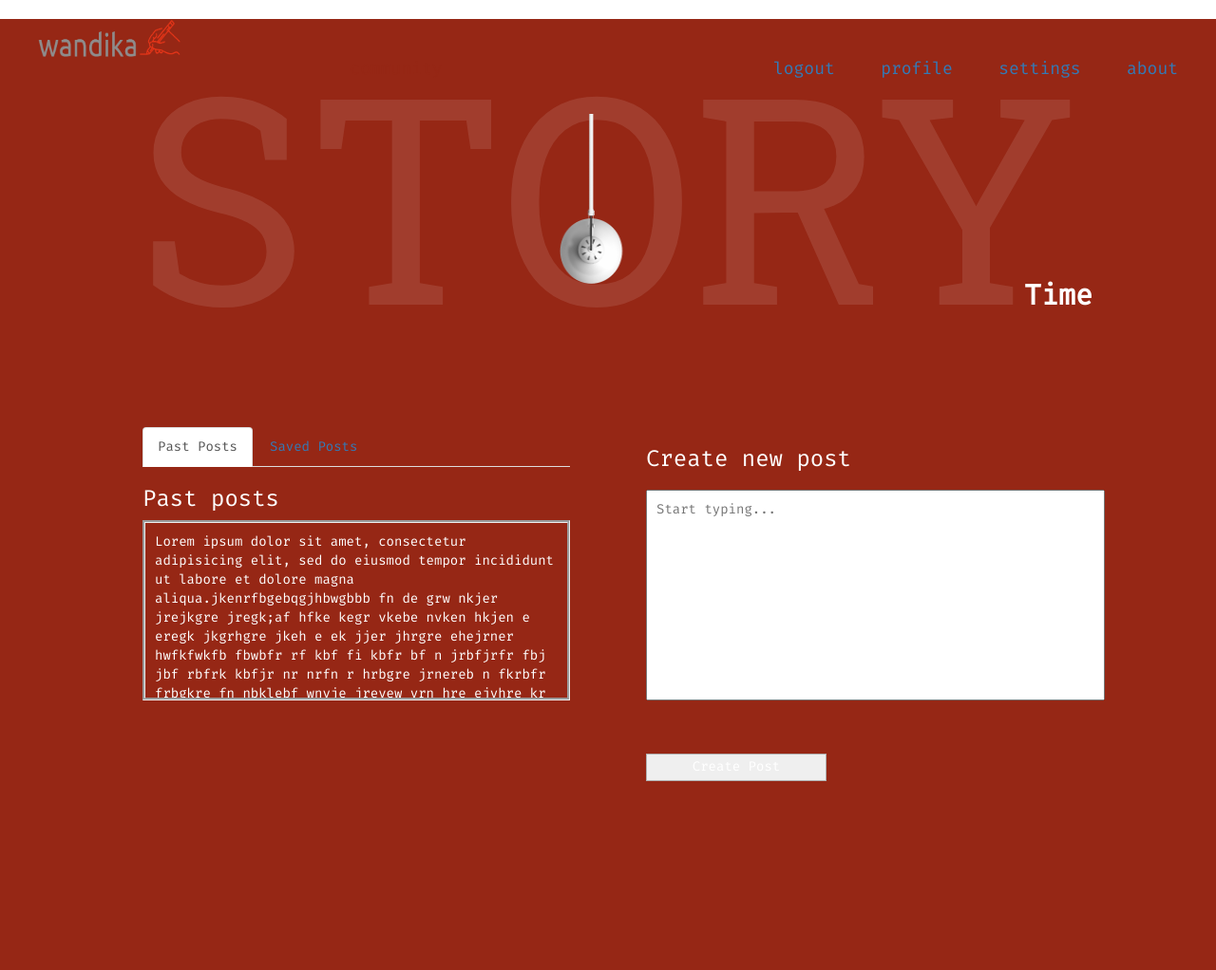
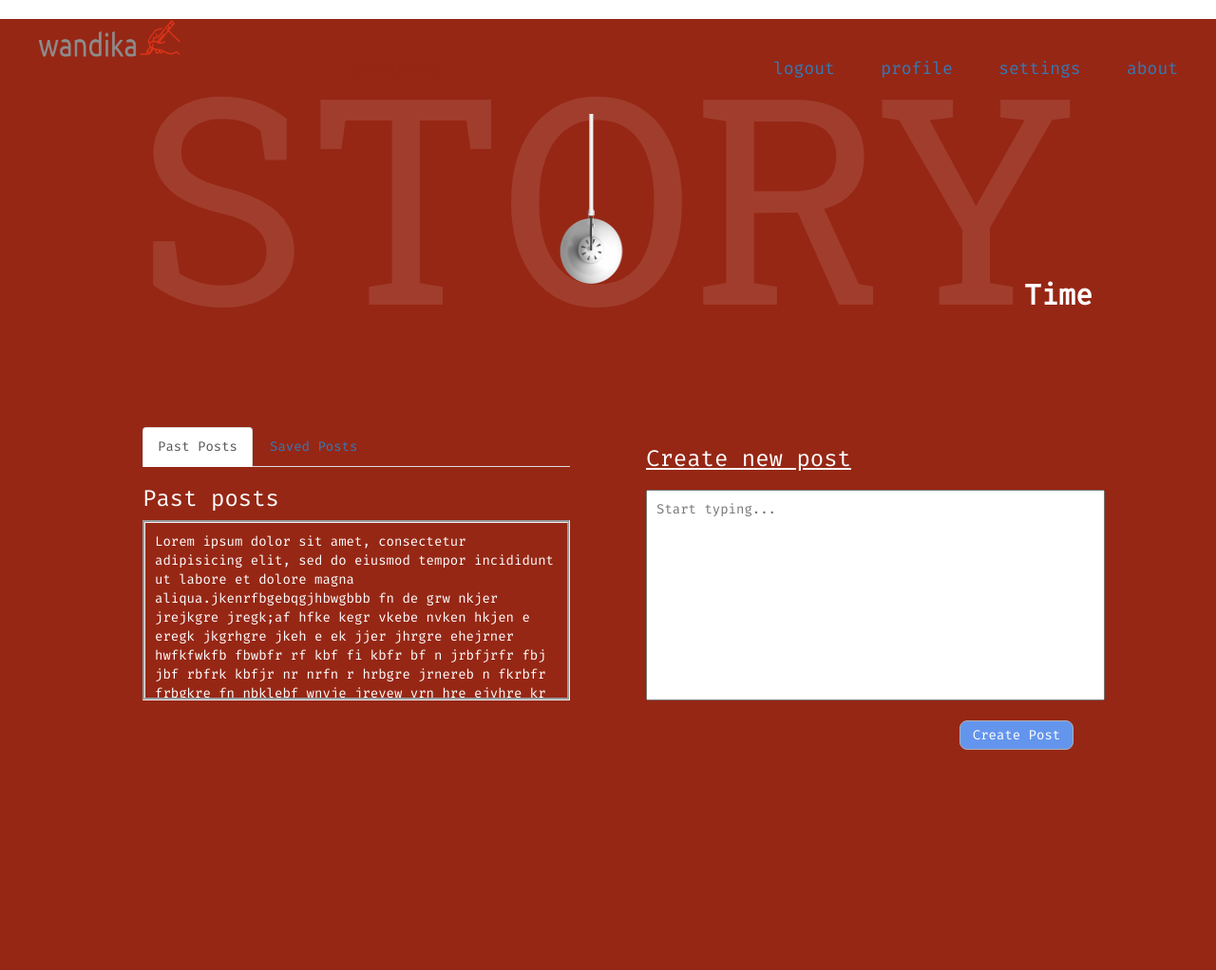
Before and after one commit to kesamercy/wandikaApp, a PHP site: page /profile.html in a window 1280 px wide. Shown: the top 1022 px of the page at 95% size. Run offline with PHP 8.4, Linux system fonts and the light colour scheme; some libraries are stand-ins or nearby versions; some web fonts are replaced.

Commit message:
Create post button styled

```diff
--- a/css/style.css
+++ b/css/style.css
@@ -290,6 +290,16 @@ body {
   padding: 10px;
 }
 
+#profile-submit {
+  background-color: #6495ED;
+  width: 120px;
+  float: right;
+  padding-top: 5px;
+  margin-top: 15px;
+  border-radius: 8px;
+  display: inline-block;
+}
+
 
 .profilePage_archivedPosts li {
     display: inline;
@@ -329,7 +339,7 @@ body {
 }
 .profile-create h3{
   padding-bottom: 10px;
-  padding-top: -5px;
+  text-decoration: underline;
 }
 
 .post-form textarea{
--- a/profile.html
+++ b/profile.html
@@ -76,7 +76,7 @@
              <div class="post-form">
                 <form action="#" name="createPostForm" method="post">
                     <textarea id="createPostText" placeholder="Start typing..." class="text" cols="53" rows ="10" name="createPostText"></textarea>
-                    <input type="submit" value="Create Post" class="submitButton">
+                    <input type="submit" value="Create Post" name="profile-submit" id="profile-submit" class="submitButton">
                 </form>
              </div>
         </div>
```
